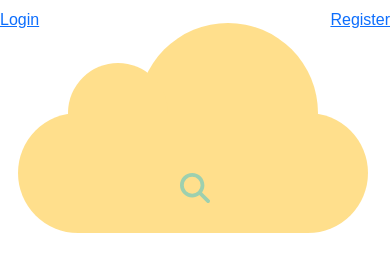
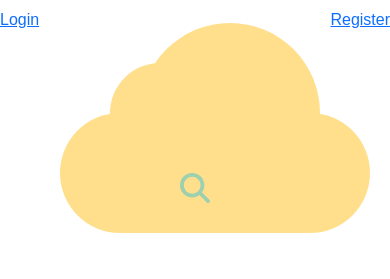
Before and after one commit to daithioc95/ReactDjangoWeatherApp, a React (Create React App) app: page / in a window 390 px wide. Shown: the top 279 px of the page. Built offline with nearby package versions, Linux system fonts and the light colour scheme; no server answers.

Commit message:
Update homepage cloud size for mobile devices

```diff
--- a/src/components/style.css
+++ b/src/components/style.css
@@ -296,6 +296,13 @@ form:valid .search-icon{
   margin: 60px -68%;
 }
 
+@media screen and (max-width:570px) {
+  .cloud{
+    margin: 60px -40%;
+    width: 310px;
+  }
+}
+
 .cloud:after, .cloud:before {
 	content: '';
 	position: absolute;
@@ -319,3 +326,13 @@ form:valid .search-icon{
 	-webkit-border-radius: 200px;
 	-moz-border-radius: 200px;
 }
+
+/* clears the 'X' from Internet Explorer */
+input[type=search]::-ms-clear {  display: none; width : 0; height: 0; }
+input[type=search]::-ms-reveal {  display: none; width : 0; height: 0; }
+
+/* clears the 'X' from Chrome */
+input[type="search"]::-webkit-search-decoration,
+input[type="search"]::-webkit-search-cancel-button,
+input[type="search"]::-webkit-search-results-button,
+input[type="search"]::-webkit-search-results-decoration { display: none; }
```
